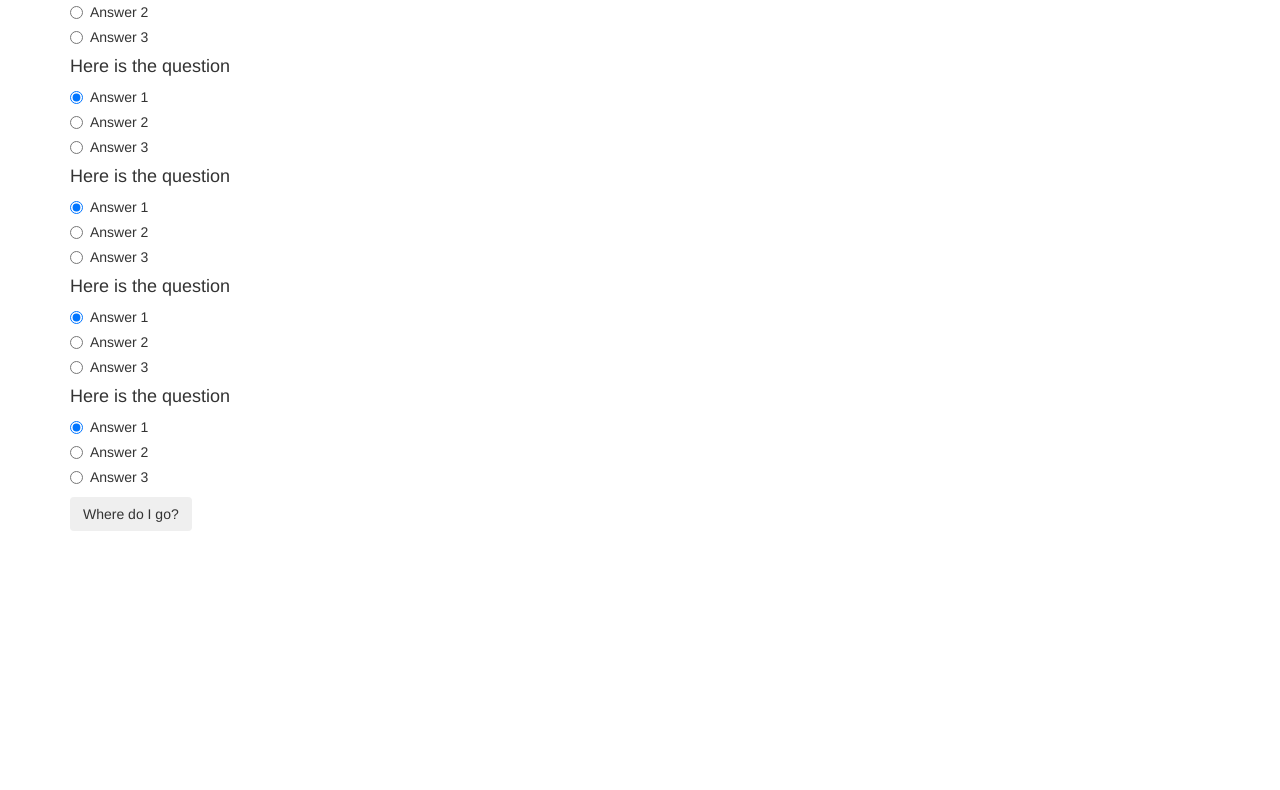
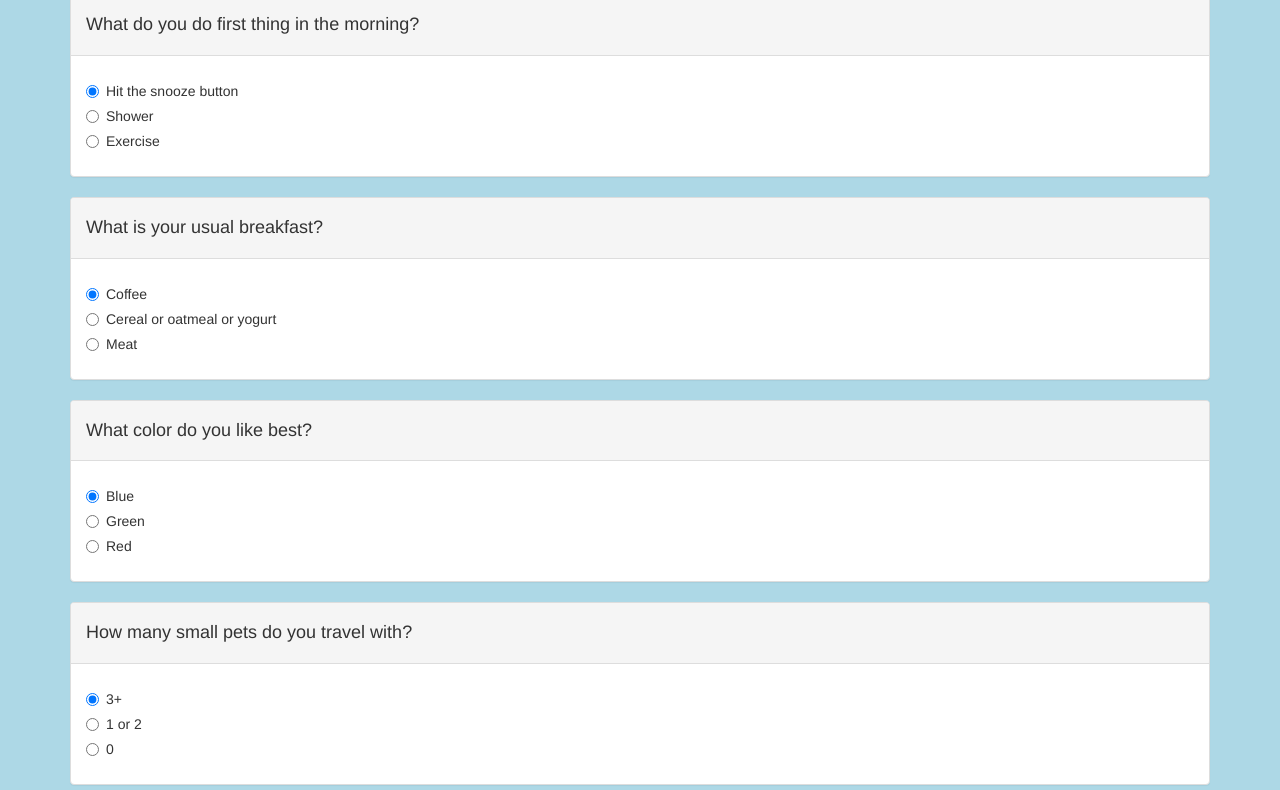
Before and after one commit to mrbowerbird/vacation-suggester, a plain HTML site: page index.html in a window 1280 px wide. Shown: the part 122-912 px from the top of the page. Before the commit the page ends 800 px from the top, so only its background shows below. Drawn offline with Linux system fonts and the light colour scheme.

Commit message:
Add actual questions, beautify, small tweak with js logic

```diff
--- a/css/styles.css
+++ b/css/styles.css
@@ -1,3 +1,11 @@
+body {
+  background-color: lightblue;
+}
+
 #destination1, #destination2, #destination3 {
   display: none;
 }
+
+#header {
+  text-align: center;
+}
--- a/index.html
+++ b/index.html
@@ -9,129 +9,145 @@
   </head>
   <body>
     <div class="container">
-    <h1>Discover your next Vacation Destination</h1>
+    <div id="header">
+      <h1>Discover your next <em>Vacation Destination</em></h>
+      <h3>In just a few questions, I can help</h>
+    </div>
     <div id="selector">
       <form>
-        <div id ="question1">
-          <h4>Here is the question</h4>
+        <div id="question1" class="panel panel-default">
+          <div class="panel-heading"><h4>What do you do first thing in the morning?</h4></div>
+          <div class="panel-body">
           <div class="radio">
             <label>
               <input type="radio" name="first-input" value="1" checked>
-              Answer 1
+              Hit the snooze button
             </label>
           </div>
           <div class="radio">
             <label>
               <input type="radio" name="first-input" value="2">
-              Answer 2
+              Shower
             </label>
           </div>
           <div class="radio">
             <label>
               <input type="radio" name="first-input" value="3">
-              Answer 3
+              Exercise
             </label>
+          </div>
           </div>
         </div>
 
-        <div id ="question2">
-          <h4>Here is the question</h4>
+        <div id="question2" class="panel panel-default">
+          <div class="panel-heading"><h4>What is your usual breakfast?</h4></div>
+          <div class="panel-body">
           <div class="radio">
             <label>
               <input type="radio" name="second-input" value="1" checked>
-              Answer 1
+              Coffee
             </label>
           </div>
           <div class="radio">
             <label>
               <input type="radio" name="second-input" value="2">
-              Answer 2
+              Cereal or oatmeal or yogurt
             </label>
           </div>
           <div class="radio">
             <label>
               <input type="radio" name="second-input" value="3">
-              Answer 3
+              Meat
             </label>
+          </div>
           </div>
         </div>
 
-        <div id ="question3">
-          <h4>Here is the question</h4>
+        <div id="question3" class="panel panel-default">
+          <div class="panel-heading"><h4>What color do you like best?</h4></div>
+          <div class="panel-body">
           <div class="radio">
             <label>
               <input type="radio" name="third-input" value="1" checked>
-              Answer 1
+              Blue
             </label>
           </div>
           <div class="radio">
             <label>
               <input type="radio" name="third-input" value="2">
-              Answer 2
+              Green
             </label>
           </div>
           <div class="radio">
             <label>
               <input type="radio" name="third-input" value="3">
-              Answer 3
+              Red
             </label>
+          </div>
           </div>
         </div>
 
-        <div id ="question4">
-          <h4>Here is the question</h4>
+        <div id="question4" class="panel panel-default">
+          <div class="panel-heading"><h4>How many small pets do you travel with?</h4></div>
+          <div class="panel-body">
           <div class="radio">
             <label>
               <input type="radio" name="fourth-input" value="1" checked>
-              Answer 1
+              3+
             </label>
           </div>
           <div class="radio">
             <label>
               <input type="radio" name="fourth-input" value="2">
-              Answer 2
+              1 or 2
             </label>
           </div>
           <div class="radio">
             <label>
               <input type="radio" name="fourth-input" value="3">
-              Answer 3
+              0
             </label>
+          </div>
           </div>
         </div>
 
-        <div id ="question5">
-          <h4>Here is the question</h4>
+        <div id="question5" class="panel panel-default">
+          <div class="panel-heading"><h4>What scares you the most?</h4></div>
+          <div class="panel-body">
           <div class="radio">
             <label>
               <input type="radio" name="fifth-input" value="1" checked>
-              Answer 1
+              Snakes
             </label>
           </div>
           <div class="radio">
             <label>
               <input type="radio" name="fifth-input" value="2">
-              Answer 2
+              Fear itself
             </label>
           </div>
           <div class="radio">
             <label>
               <input type="radio" name="fifth-input" value="3">
-              Answer 3
+              Not a damned thing
             </label>
+          </div>
           </div>
         </div>
         <button type="submit" class="btn">Where do I go?</button>
       </form>
     </div>
     <div id="destination1">
-      <h1>RESULT1</h1>
+      <h1>GO:  Back to Bed!</h1>
+      <button type="reset" class="btn" "reload" onclick="location.reload()">Retry?</button>
     </div>
     <div id="destination2">
-      <h1>RESULT2</h1>
+      <h1>GO: To the beach or the mountains or somewhere you already know you like!</h1>
+      <button type="reset" class="btn" "reload" onclick="location.reload()">Retry?</button>
     </div>
     <div id="destination3">
-      <h1>RESULT3</h1>
+      <h1>GO: To Snake Island!</h1>
+      <button type="reset" class="btn" "reload" onclick="location.reload()">Retry?</button>
     </div>
     </div>
   </body>
--- a/js/scripts.js
+++ b/js/scripts.js
@@ -11,7 +11,7 @@ $(document).ready(function() {
     var answer5 = parseInt($("input:radio[name=fifth-input]:checked").val());
 
     var resultSum = add(answer1, answer2, answer3, answer4, answer5);
-    // resultSum max 15, min 3.  3-7, 8-11, 12-15
+    // resultSum max 15, min 5.  5-7, 8-11, 12-15
 
     if (resultSum < 8) {
     $('#destination1').show();
@@ -21,7 +21,6 @@ $(document).ready(function() {
     $('#destination3').show();
   }
     $('#selector').hide();
-
 		event.preventDefault();
   });
 });
```
